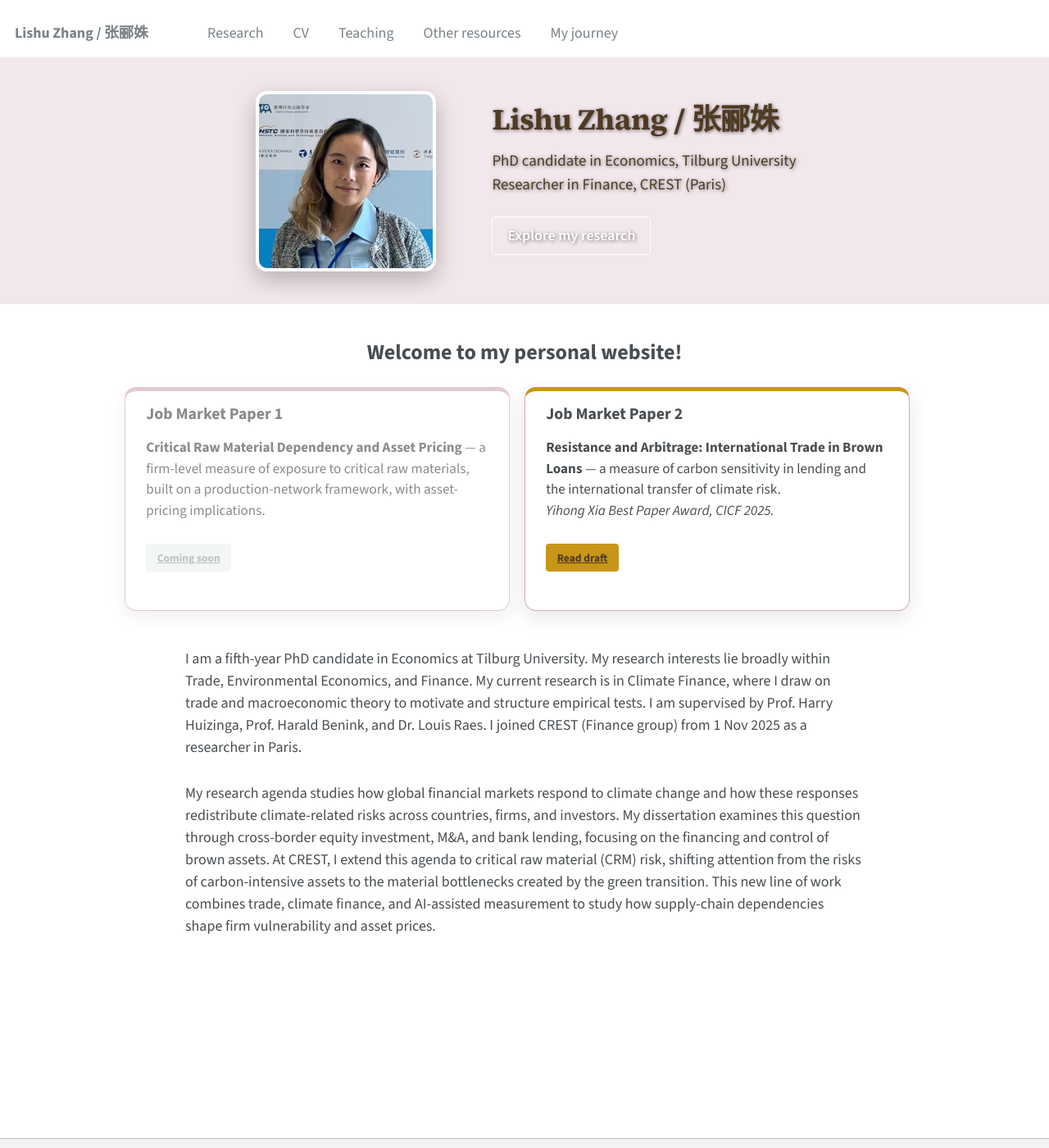
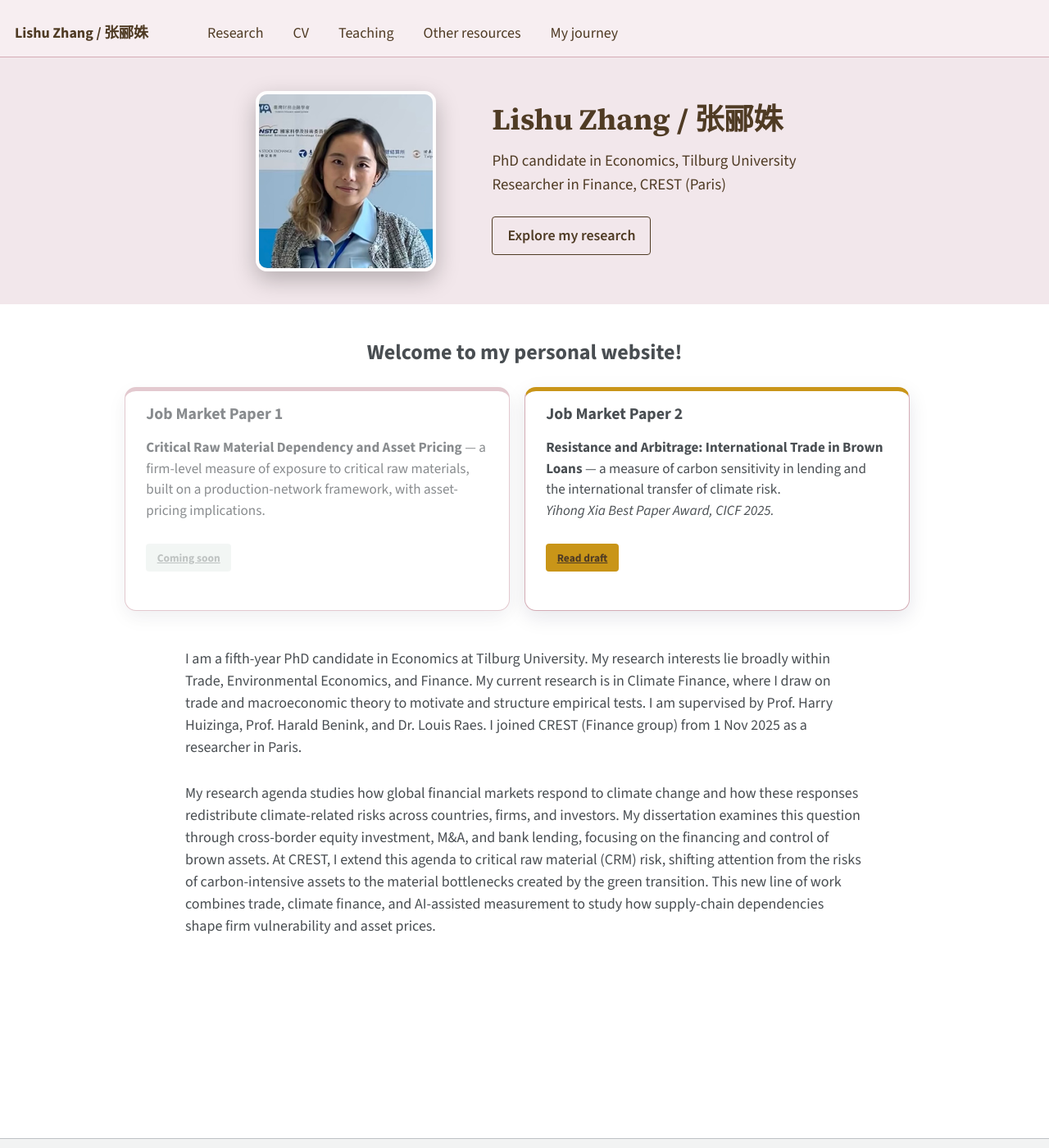
Before and after one commit to LishuZ/LishuZ.github.io, a Jekyll site: the page built from _pages/about.md, in a window 1280 px wide and 1400 px high. Shown: the whole window at 82% size. Built offline with Jekyll 4.4.1, drawn with Linux system fonts in a browser that asks for light colours.

Commit message:
Polish hero and navigation colors

```diff
--- a/_pages/about.md
+++ b/_pages/about.md
@@ -56,14 +56,16 @@ feature_row:
 .page__hero--overlay .page__title {
   font-size: 2em;
   font-weight: 700;
-  letter-spacing: -0.3px;
-  color: #4f3b24;
+  letter-spacing: 0;
+  color: #4f3b24 !important;
+  text-shadow: none !important;
 }
 .page__hero--overlay .page__lead {
   font-size: 1.05em;
   font-weight: 400;
   opacity: 1;
-  color: #4f3b24;
+  color: #4f3b24 !important;
+  text-shadow: none !important;
 }
 /* Stack vertically on small screens */
 @media (max-width: 600px) {
@@ -79,13 +81,14 @@ feature_row:
 .page__hero--overlay .btn--light-outline {
   font-weight: 600;
   border-width: 2px;
-  color: #4f3b24;
-  border-color: #4f3b24;
+  color: #4f3b24 !important;
+  border-color: #4f3b24 !important;
+  text-shadow: none !important;
 }
 .page__hero--overlay .btn--light-outline:hover {
   background-color: #4f3b24;
-  border-color: #4f3b24;
-  color: #fff;
+  border-color: #4f3b24 !important;
+  color: #fff !important;
 }
 
 /* ---- Two JMP cards below the panel ---- */
--- a/_sass/_masthead.scss
+++ b/_sass/_masthead.scss
@@ -4,8 +4,8 @@
 
 .masthead {
   position: fixed;
-  background: white;
-  border-bottom: 1px solid $border-color;
+  background: #f7eef1;
+  border-bottom: 1px solid #d4acb5;
   height: $masthead-height;
   top: 0;
   width: 100%;
@@ -31,7 +31,13 @@
     }
 
     a {
+      color: #4f3b24;
       text-decoration: none;
+
+      &:hover {
+        color: #4f3b24;
+        border-bottom-color: #c99518;
+      }
     }
   }
 }
--- a/_sass/_navigation.scss
+++ b/_sass/_navigation.scss
@@ -175,17 +175,17 @@
 .greedy-nav {
   position: relative;
   min-width: 250px;
-  background: $background-color;
+  background: #f7eef1;
 
   a {
     display: block;
     margin: 0 1rem;
     padding: 0.5rem 0;
-    color: $masthead-link-color;
+    color: #4f3b24;
     text-decoration: none;
 
     &:hover {
-      color: $masthead-link-color-hover;
+      color: #4f3b24;
     }
   }
 
@@ -196,7 +196,7 @@
     padding: 0 0.5rem;
     border: 0;
     outline: none;
-    background-color: $primary-color;
+    background-color: #4f3b24;
     color: #fff;
     cursor: pointer;
     z-index: 100;
@@ -234,7 +234,7 @@
         left: 0;
         bottom: 0;
         height: 4px;
-        background: mix(#fff, $primary-color, 50%);
+        background: #c99518;
         width: 100%;
         -webkit-transition: $global-transition;
         transition: $global-transition;
@@ -257,9 +257,9 @@
     right: 0;
     margin-top: 15px;
     padding: 5px;
-    border: 1px solid $border-color;
+    border: 1px solid #d4acb5;
     border-radius: $border-radius;
-    background: #fff;
+    background: #f7eef1;
     box-shadow: 0 0 10px rgba(#000, 0.25);
 
     a {
@@ -268,8 +268,8 @@
       font-size: $type-size-5;
 
       &:hover {
-        color: $masthead-link-color-hover;
-        background: mix(#fff, $primary-color, 75%);
+        color: #4f3b24;
+        background: #f2e7eb;
       }
     }
 
@@ -281,7 +281,7 @@
       width: 0;
       border-style: solid;
       border-width: 0 10px 10px;
-      border-color: $border-color transparent;
+      border-color: #d4acb5 transparent;
       display: block;
       z-index: 0;
     }
```
